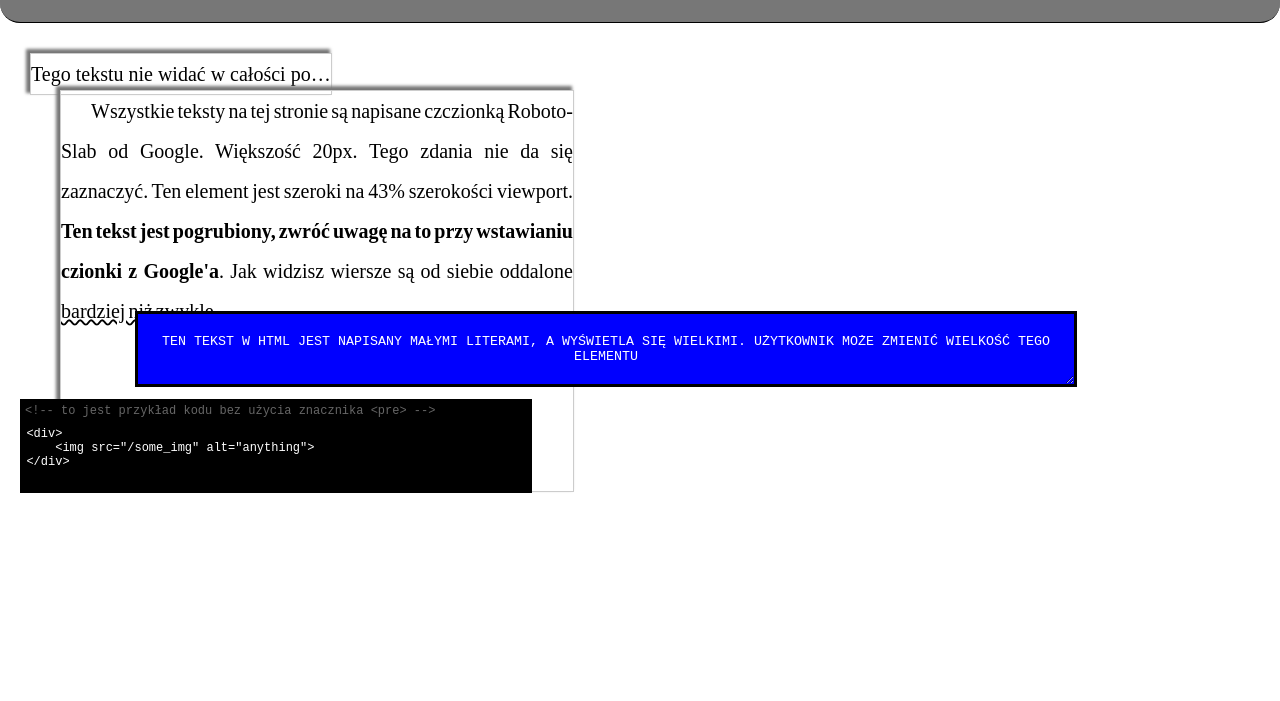
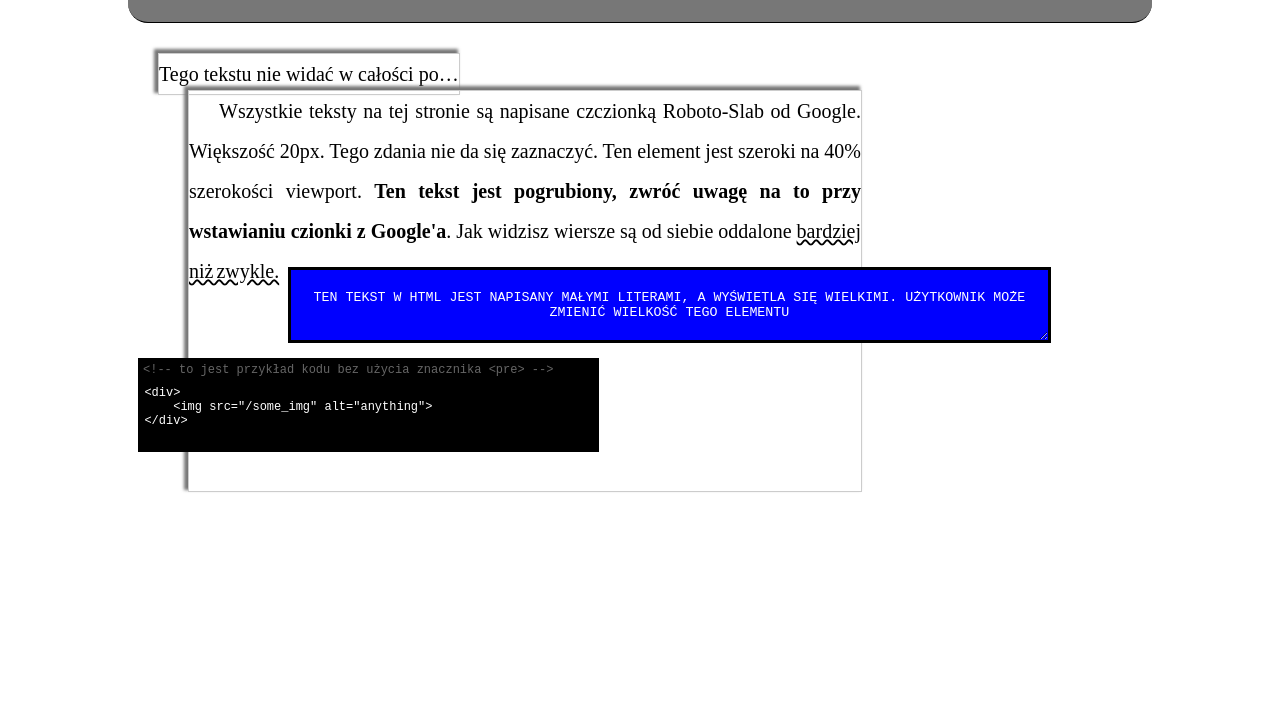
Before and after one commit to Kruchy1980/html-css-curse-module6-homework, a plain HTML site: page index.html in a window 1280 px wide. Shown: the part 99-800 px from the top of the page. Drawn offline with Linux system fonts and the light colour scheme.

Commit message:
Final corrections

```diff
--- a/index.html
+++ b/index.html
@@ -21,7 +21,7 @@
         Tego tekstu nie widać w całości ponieważ się nie zmieścił.
     </div>
 
-    <div class="indented">Wszystkie teksty na tej stronie są napisane czczionką Roboto-Slab od Google. Większość 20px. Tego zdania nie da się zaznaczyć. Ten element jest szeroki na 43% szerokości viewport. <span class="bolded">Ten tekst jest pogrubiony, zwróć uwagę na to przy wstawianiu czionki z Google'a</span>.
+    <div class="indented">Wszystkie teksty na tej stronie są napisane czczionką Roboto-Slab od Google. Większość 20px. Tego zdania nie da się zaznaczyć. Ten element jest szeroki na 40% szerokości viewport. <span class="bolded">Ten tekst jest pogrubiony, zwróć uwagę na to przy wstawianiu czionki z Google'a</span>.
         Jak widzisz wiersze są od siebie oddalone <span class="underlined">bardziej niż zwykle.</span>
     </div>
     <textarea class="stylized">ten tekst w html jest napisany małymi literami, a wyświetla się wielkimi. Użytkownik może zmienić wielkość tego elementu</textarea>
@@ -35,7 +35,6 @@
             &lt;/div>
         </span>
     </div>
-
 </body>
 
 </html>
--- a/style.css
+++ b/style.css
@@ -4,6 +4,8 @@ body {
     margin: 0;
     box-sizing: border-box;
     font-size: 20px;
+    max-width: 1024px;
+    margin: 0 auto;
 }
 
 header {
@@ -18,16 +20,6 @@ header {
 
 
 /* Elements styling */
-
-
-/* Main box styling */
-
-.main {
-    margin: 30px 60px;
-    /* max-width: 60%;
-    border: 1px solid #000;
-    max-height: auto; */
-}
 
 
 /* ellipsing element */
@@ -51,7 +43,7 @@ header {
     position: relative;
     top: -5px;
     left: 60px;
-    width: 40vw;
+    width: 42rem;
     height: 400px;
     text-indent: 30px;
     border: 1px solid #ccc;
@@ -81,16 +73,16 @@ header {
 
 .stylized {
     resize: both;
-    position: absolute;
-    top: 410px;
-    left: 135px;
+    position: relative;
+    top: -230px;
+    left: 160px;
     border: 3px solid #000;
     width: 70%;
     background-color: #0000ff;
     padding: 20px;
     color: #fff;
     text-transform: uppercase;
-    text-align: center;
+    text-align: center
 }
 
 
@@ -98,13 +90,13 @@ header {
 
 .codedisplay {
     position: relative;
-    top: -98px;
-    left: 20px;
+    top: -220px;
+    left: 10px;
     font-family: monospace;
     background-color: #000;
     text-align: left;
     color: #fff;
-    width: 40%;
+    width: 45%;
     font-size: 12px;
 }
 
```
